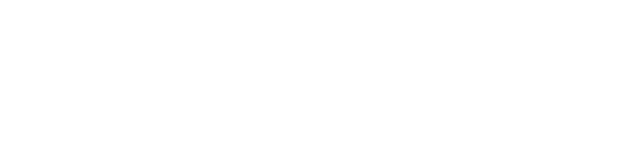
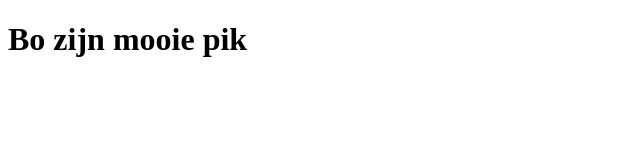
Before and after one commit to lekkerding01/Jetske, a plain HTML site: page bo.html in a window 1280 px wide. Shown: the whole page, without its empty margins (0-640 px from the left). Drawn offline with Linux system fonts and the light colour scheme.

Commit message:
Update bo.html

```diff
--- a/bo.html
+++ b/bo.html
@@ -4,6 +4,6 @@
 <title>Bo</title>
 </head>
 <body>
-
+<h1>Bo zijn mooie pik</h1>
 </body>
 </html>
```
